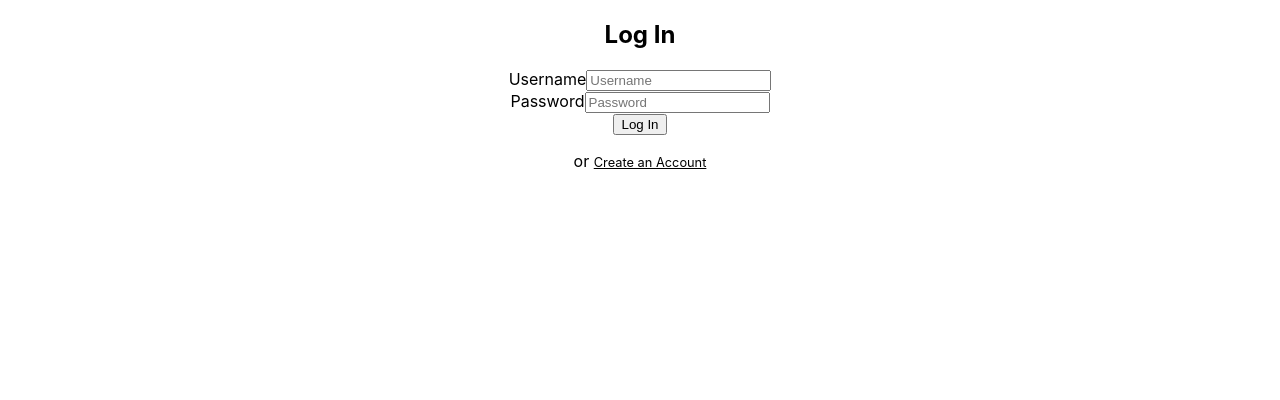
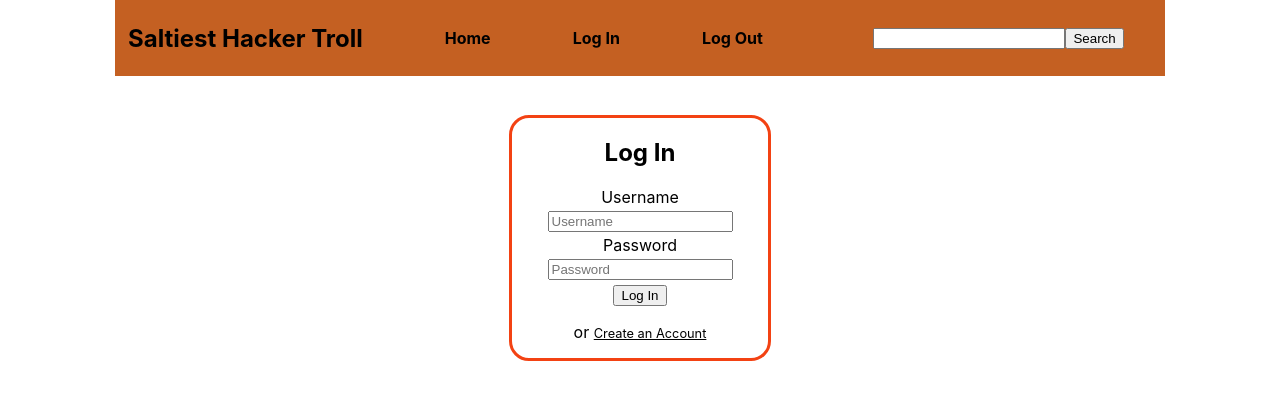
Before and after one commit to Build-Week-Saltiest-Hack-News-Trolls-2/front-end, a React (Create React App) app in the folder React/saltyhacker/: page /login in a window 1280 px wide. Shown: the top 400 px of the page. Built offline with nearby package versions, Linux system fonts and the light colour scheme.

Commit message:
Added header/nav and general routing

```diff
--- a/React/saltyhacker/public/index.html
+++ b/React/saltyhacker/public/index.html
@@ -15,6 +15,7 @@
       user's mobile device or desktop. See https://developers.google.com/web/fundamentals/web-app-manifest/
     -->
     <link rel="manifest" href="%PUBLIC_URL%/manifest.json" />
+    <link href="https://fonts.googleapis.com/css2?family=Kanit&family=Nunito&family=Press+Start+2P&display=swap" rel="stylesheet">
     <!--
       Notice the use of %PUBLIC_URL% in the tags above.
       It will be replaced with the URL of the `public` folder during the build.
--- a/React/saltyhacker/src/App.css
+++ b/React/saltyhacker/src/App.css
@@ -36,3 +36,22 @@
     transform: rotate(360deg);
   }
 }
+
+nav a{
+  text-decoration: none;
+  color: black;
+  font-weight: bold;
+}
+
+.LoginWrapper{
+  width: 20%;
+  margin: 3% auto;
+  border: 3px solid #F34213;
+  border-radius: 20px;
+  display: flex;
+  flex-direction: column;
+}
+
+.LoginWrapper input {
+  margin: 1.5%;
+}
--- a/React/saltyhacker/src/App.js
+++ b/React/saltyhacker/src/App.js
@@ -1,12 +1,19 @@
 import React from 'react';
 import './App.css';
 import LoginForm from "./components/LoginForm";
+import Header from "./components/Header";
+import { BrowserRouter as Router, Route, Link } from 'react-router-dom';
 
 function App() {
   return (
-    <div className="App">
-      <LoginForm />
-    </div>
+    <Router >
+      <div className="App">
+        <Header />
+        <Route exact path="/login">
+          <LoginForm />
+        </Route>
+      </div>
+    </Router>
   )
 }
 
--- a/React/saltyhacker/src/components/Header.js
+++ b/React/saltyhacker/src/components/Header.js
@@ -0,0 +1,60 @@
+import React, {useState} from "react";
+import { BrowserRouter as Router, Route, Link } from 'react-router-dom';
+import styled from "styled-components";
+
+const MainNav = styled.nav`
+display: flex;
+width: 80%;
+margin: 0 auto;
+justify-content: space-between;
+align-items: center;
+background: #C46022;
+padding 0.3% 1%;
+`
+const SearchWrapper = styled.div`
+width: 30%;
+`
+const SearchBar = styled.input`
+width: 60%;
+`
+
+const Header = () =>{
+    const [searchText, setSearchText] = useState("");
+    const handleChanges = e => {
+        setSearchText(e.target.value);
+    }
+
+    const handleLogout = () =>{
+        alert("You have been logged out");
+        localStorage.removeItem("token");
+    }
+
+    const submitSearch = e => {
+        e.preventDefault();
+        // get the list of comments/users/whatever is being searched for
+        // filter the comments to only include results
+    }
+
+    return(
+        <MainNav>
+            <h2>Saltiest Hacker Troll</h2>
+            <Link to="/">Home</Link>
+            <Link to="/login">Log In</Link>
+            <Link onClick={handleLogout} to="/">Log Out</Link>
+            <SearchWrapper>
+                <form>
+                    <SearchBar
+                        type="text"
+                        name="search"
+                        value={searchText}
+                        onChange={handleChanges}
+                        />
+                        <button>Search</button>
+                </form>
+            </SearchWrapper>
+        </MainNav>
+
+    )
+}
+
+export default Header;
--- a/React/saltyhacker/src/components/LoginForm.js
+++ b/React/saltyhacker/src/components/LoginForm.js
@@ -47,7 +47,7 @@ const LoginForm = () => {
     }
 
     return(
-        <div>
+        <div className="LoginWrapper">
             <h2>{(!needsAccount) ? "Log In" : "Create an Account"}</h2>
             <form>
                 <label htmlFor="Username" >Username</label>
```
Also changed, not shown: React/saltyhacker/src/components/RegistrationForm.js (deleted).
